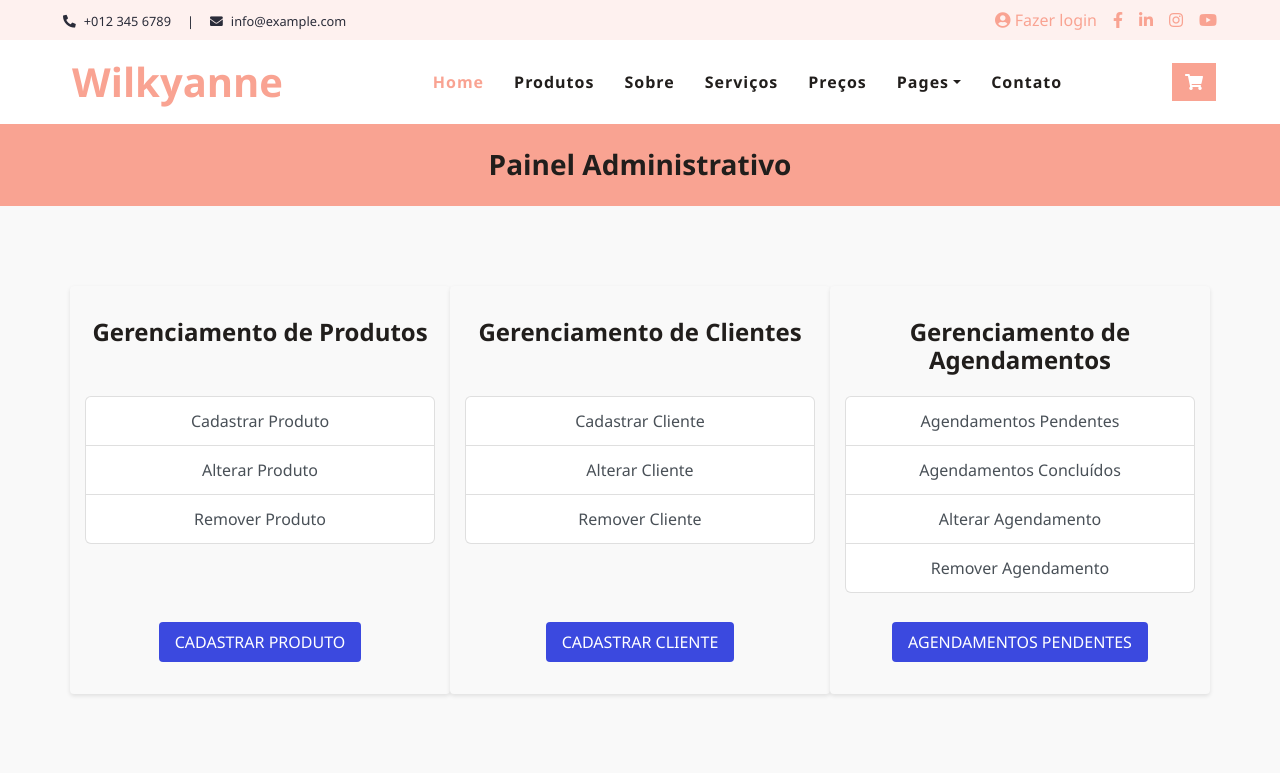
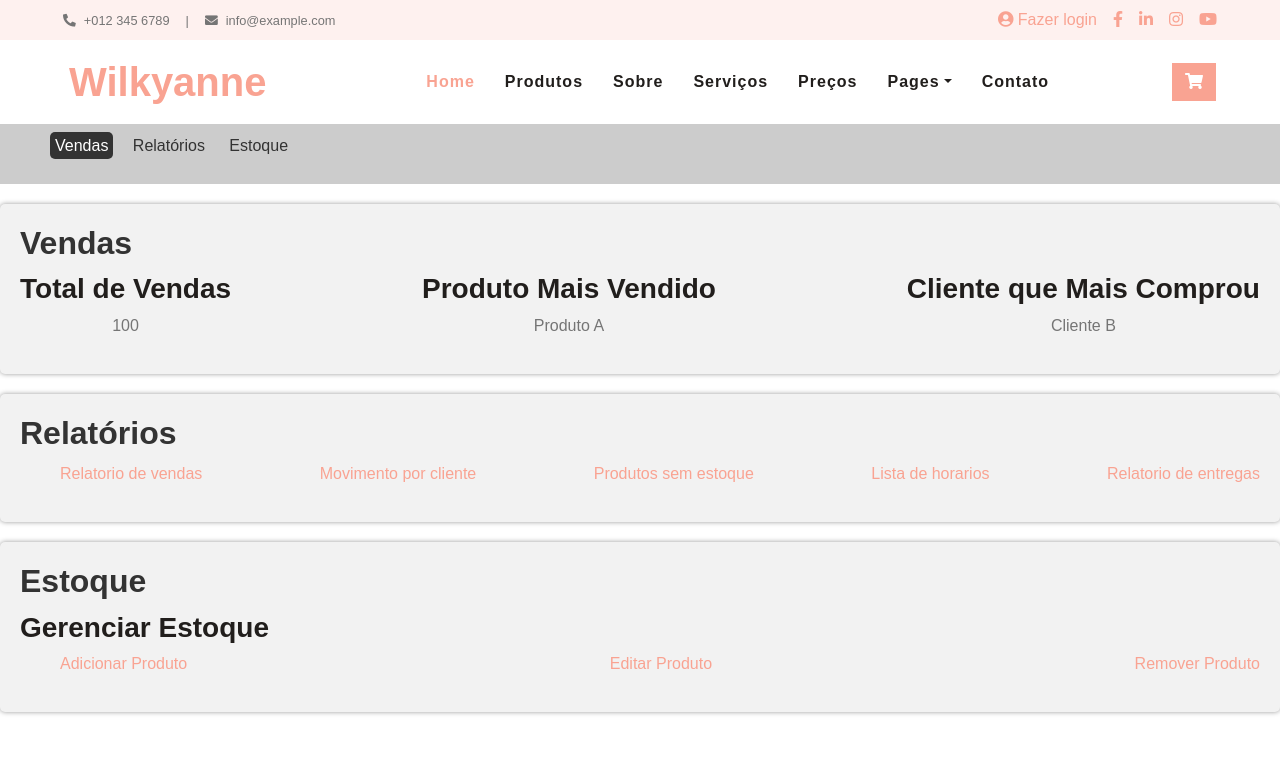
Before and after one commit to MatheusBrandao525/site-salao-de-beleza, a PHP site: page /app/pages/painel/painelAdm.php in a window 1280 px wide. Shown: the top 773 px of the page. Run offline with PHP 8.4, Linux system fonts and the light colour scheme; some libraries are stand-ins or nearby versions.

Commit message:
feat: Adicionando painel administrativo

```diff
--- a/adm/config/conexao.php
+++ b/adm/config/conexao.php
@@ -2,11 +2,11 @@
 
 $servername = "localhost"; // nome do servidor
 $username = "root"; // nome do usuário
-$password = ""; // senha do usuário
+$password = "1exagon1@"; // senha do usuário
 $dbname = "banco_salao"; // nome do banco de dados
 
 // Cria uma conexão com o banco de dados
-$conn = new PDO("mysql:host=$servername;dbname=$dbname", $username, $password);
+$conn = new PDO("mysql:host=$servername;port=3307;dbname=$dbname", $username, $password);
 
 // Verifica se houve algum erro na conexão
 if (!$conn) {
--- a/app/pages/painel/painelAdm.php
+++ b/app/pages/painel/painelAdm.php
@@ -1,17 +1,14 @@
-<?php
-require '../../../adm/config/conexao.php';
-
-require '../../../adm/consultasSQL/consultaUsuarios.php';
-?>
 <!DOCTYPE html>
 <html lang="en">
   <head>
-  <meta charset="UTF-8">
-  <meta name="viewport" content="width=device-width, initial-scale=1.0">
-  <title>Painel Administrativo</title>
+    <meta charset="utf-8" />
+    <title>Manicure</title>
+    <meta content="width=device-width, initial-scale=1.0" name="viewport" />
+    <meta content="Free HTML Templates" name="keywords" />
+    <meta content="Free HTML Templates" name="description" />
 
-  <!-- Adiciona o CSS do Bootstrap -->
-  <link rel="stylesheet" href="https://stackpath.bootstrapcdn.com/bootstrap/5.0.0-alpha2/css/bootstrap.min.css">
+    <!-- Favicon -->
+    <link href="../public/assets/img/favicon.ico" rel="icon" />
 
     <!-- Google Web Fonts -->
     <link rel="preconnect" href="https://fonts.gstatic.com" />
@@ -26,11 +23,19 @@ require '../../../adm/consultasSQL/consultaUsuarios.php';
       rel="stylesheet"
     />
 
+    <!-- Libraries Stylesheet -->
+    <link href="../public/assets/lib/animate/animate.min.css" rel="stylesheet" />
+    <link href="../public/assets/lib/owlcarousel/assets/owl.carousel.min.css" rel="stylesheet" />
+    <link
+      href="../public/assets/lib/tempusdominus/css/tempusdominus-bootstrap-4.min.css"
+      rel="stylesheet"
+    />
 
-  <!-- Adiciona o nosso arquivo CSS personalizado -->
-  <link rel="stylesheet" href="../../../public/assets/css/style.css">
-  <link rel="stylesheet" href="style.css">
+    <!-- Customized Bootstrap Stylesheet -->
+    <link href="../../../public/assets/css/style.css" rel="stylesheet" />
+    <link href="style.css" rel="stylesheet" />
   </head>
+
   <body>
     <!-- Topbar Start -->
     <div class="container-fluid bg-light d-none d-lg-block">
@@ -45,10 +50,15 @@ require '../../../adm/consultasSQL/consultaUsuarios.php';
         <div class="col-lg-6 text-right">
           <div class="d-inline-flex align-items-center">
           <?php if(isset($nomeUsuarioLogado)){ ?>
+          <?php if($nomeUsuarioLogado == 'ADMIM') { ?>
           <a class="text-primary px-2" href="../app/pages/painel/painelAdm.php">
+          <?php } else { ?>
+            <a class="text-primary px-2" href="../app/pages/perfil/perfil.php">
+          <?php } ?>
               <i class="fas fa-user-circle"></i>
               <span><?php echo $nomeUsuarioLogado;?></span>
           </a>
+
         <?php }else{ ?>
           <a class="text-primary px-2" href="../app/pages/login/login.php">
               <i class="fas fa-user-circle"></i>
@@ -125,46 +135,50 @@ require '../../../adm/consultasSQL/consultaUsuarios.php';
       </nav>
     </div>
     <!-- Navbar End -->
-
-      <!-- Cabeçalho -->
-  <header class="bg-primary text-light">
-    <h1 class="h3 my-2">Painel Administrativo</h1>
-  </header>
-
-  <main class="container my-4">
-  <div class="row justify-content-around">
-    <!-- Gerenciamento de produtos -->
-    <section class="col-sm-4 my-4">
-      <h4 class="h4admpanel">Gerenciamento de Produtos</h4>
-      <div class="list-group d-flex flex-column align-items-start">
-        <button class="list-group-item list-group-item-action">Cadastrar Produto</button>
-        <button class="list-group-item list-group-item-action">Alterar Produto</button>
-        <button class="list-group-item list-group-item-action">Remover Produto</button>
+    <nav>
+      <ul>
+        <li><a href="#" class="actives">Vendas</a></li>
+        <li><a href="#">Relatórios</a></li>
+        <li><a href="#">Estoque</a></li>
+      </ul>
+    </nav>
+    <section>
+      <h2>Vendas</h2>
+      <div class="flex">
+        <div class="box alingCenter">
+            <h3>Total de Vendas</h3>
+            <p class="">100</p>
         </div>
-      <button class="btn btn-primary mt-3 mx-auto">Cadastrar Produto</button>
+        <div class="box alingCenter">
+            <h3>Produto Mais Vendido</h3>
+            <p class="">Produto A</p>
+        </div>
+        <div class="box alingCenter">
+            <h3>Cliente que Mais Comprou</h3>
+            <p class="">Cliente B</p>
+        </div>
+      </div>
     </section>
-
-    <!-- Gerenciamento de clientes -->
-    <section class="col-sm-4 my-4">
-      <h4 class="h4admpanel">Gerenciamento de Clientes</h4>
-      <div class="list-group d-flex flex-column align-items-start">
-        <button class="list-group-item list-group-item-action">Cadastrar Cliente</button>
-        <button class="list-group-item list-group-item-action">Alterar Cliente</button>
-        <button class="list-group-item list-group-item-action">Remover Cliente</button>
+    <section>
+      <h2>Relatórios</h2>
+      <ul class="flex">
+          <li><a href="#">Relatorio de vendas</a></li>
+          <li><a href="#">Movimento por cliente</a></li>
+          <li><a href="#">Produtos sem estoque</a></li>
+          <li><a href="#">Lista de horarios</a></li>
+          <li><a href="#">Relatorio de entregas</a></li>
+        </ul>
+    </section>
+    <section>
+      <h2>Estoque</h2>
+      <div class="box">
+        <h3>Gerenciar Estoque</h3>
+        <ul class="flex">
+          <li><a href="#">Adicionar Produto</a></li>
+          <li><a href="#">Editar Produto</a></li>
+          <li><a href="#">Remover Produto</a></li>
+        </ul>
       </div>
-      <button class="btn btn-primary mt-3 mx-auto">Cadastrar Cliente</button>
     </section>
-
-    <!-- Gerenciamento de agendamentos -->
-    <section class="col-sm-4 my-4">
-      <h4 class="h4admpanel">Gerenciamento de Agendamentos</h4>
-      <div class="list-group d-flex flex-column align-items-start">
-        <button class="list-group-item list-group-item-action">Agendamentos Pendentes</button>
-        <button class="list-group-item list-group-item-action">Agendamentos Concluídos</button>
-        <button class="list-group-item list-group-item-action">Alterar Agendamento</button>
-        <button class="list-group-item list-group-item-action">Remover Agendamento</button>
-      </div>
-      <button class="btn btn-primary mt-3 mx-auto">Agendamentos Pendentes</button>
-    </section>
-  </div>
-</main>
+  </body>
+</html>
--- a/app/pages/painel/style.css
+++ b/app/pages/painel/style.css
@@ -1,128 +1,75 @@
-/* Definição das cores principais */
-:root {
-  --primary-color: #3b49df;
-  --secondary-color: #2a2c39;
-  --light-color: #f9f9f9;
-  --dark-color: #1e1f2f;
+/* Define estilos para o corpo do documento */
+body {
+  font-family: Arial, sans-serif;
+  margin: 0;
+  padding: 0;
 }
 
-/* Estilo básico para todo o documento */
-body {
+/* Define estilos para o cabeçalho */
+header {
+  background-color: #333;
+  color: #fff;
+  padding: 10px;
+}
+
+/* Define estilos para o título do cabeçalho */
+header h1 {
+  margin: 0;
+}
+
+/* Define estilos para a navegação */
+nav {
+  background-color: #ccc;
+  padding: 10px;
+}
+
+/* Define estilos para a lista de navegação */
+ul li {
+  list-style-type: none !important;
   margin: 0;
   padding: 0;
-  font-family: "Segoe UI", Tahoma, Geneva, Verdana, sans-serif;
-  background-color: var(--light-color);
-  color: var(--secondary-color);
 }
 
-/* Estilo para o cabeçalho */
-header {
-  background-color: var(--primary-color);
-  color: var(--light-color);
-  padding: 1rem;
+/* Define estilos para cada item da lista de navegação */
+nav li {
+  display: inline-block;
+  margin-right: 10px;
+}
+
+/* Define estilos para cada link da lista de navegação */
+nav a {
+  color: #333;
+  text-decoration: none;
+  padding: 5px;
+  border-radius: 5px;
+}
+
+/* Define estilos para cada link da lista de navegação quando estiver ativo */
+nav a.actives {
+  background-color: #333;
+  color: #fff;
+}
+
+/* Define estilos para as seções de conteúdo */
+section {
+  padding: 20px;
+  margin: 20px 0;
+  background-color: #f2f2f2;
+  border-radius: 5px;
+  box-shadow: 0px 0px 5px #999;
+}
+
+/* Define estilos para o título de cada seção de conteúdo */
+section h2 {
+  margin: 0 0 10px 0;
+  color: #333;
+}
+
+.flex {
+  display: flex;
+  justify-content: space-between;
+}
+
+.alingCenter {
   text-align: center;
 }
-
-/* Estilo para a navegação */
-nav {
-  background-color: var(--secondary-color);
-  color: var(--light-color);
-  padding: 1rem;
-}
-
-nav ul {
-  list-style-type: none;
-  margin: 0;
-  padding: 0;
-  display: flex;
-  justify-content: center;
-  align-items: center;
-}
-
-nav li {
-  margin: 0 1rem;
-}
-
-nav a {
-  color: var(--light-color);
-  text-decoration: none;
-  font-weight: bold;
-  font-size: 1.2rem;
-  padding: 0.5rem;
-  border-radius: 0.25rem;
-  transition: all 0.3s ease;
-}
-/*
-nav a:hover {
-  background-color: var(--primary-color);
-}
-
-nav a.active {
-  background-color: var(--primary-color);
-} */
-
-/* Estilo para o conteúdo principal */
-main {
-  padding: 2rem;
-}
-
-main h2 {
-  font-size: 2rem;
-  margin-bottom: 1.5rem;
-  color: var(--dark-color);
-}
-
-main section {
-  background-color: var(--light-color);
-  color: var(--secondary-color);
-  padding: 2rem;
-  border-radius: 0.25rem;
-  box-shadow: 0 2px 4px rgba(0, 0, 0, 0.1);
-  margin-bottom: 2rem;
-  text-align: center;
-}
-
-main ul {
-  list-style-type: none;
-  margin: 0;
-  padding: 0;
-  text-align: left;
-}
-
-main li {
-  margin-bottom: 0.5rem;
-}
-
-main a {
-  color: var(--primary-color);
-  text-decoration: none;
-  font-weight: bold;
-  transition: all 0.3s ease;
-}
-
-main a:hover {
-  color: var(--secondary-color);
-}
-
-main button.btn-primary {
-  background-color: var(--primary-color);
-  color: var(--light-color);
-  border: none;
-  border-radius: 0.25rem;
-  padding: 0.5rem 1rem;
-  font-size: 1rem;
-  text-transform: uppercase;
-  transition: all 0.3s ease;
-}
-
-main button.btn-primary:hover {
-  background-color: var(--secondary-color);
-}
-
-.h4admpanel {
-  height: 70px;
-}
-
-.align-items-start {
-  height: 210px;
-}
```
Lines whose indentation alone changed are shown as unchanged.
